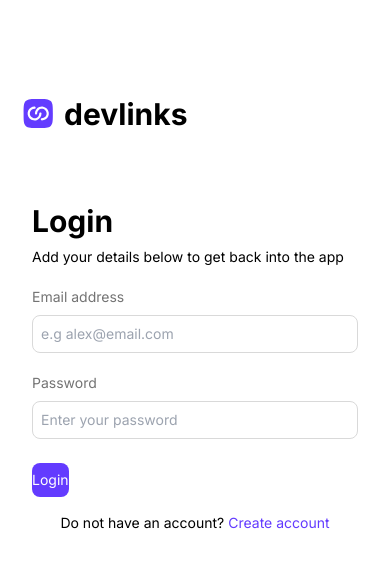
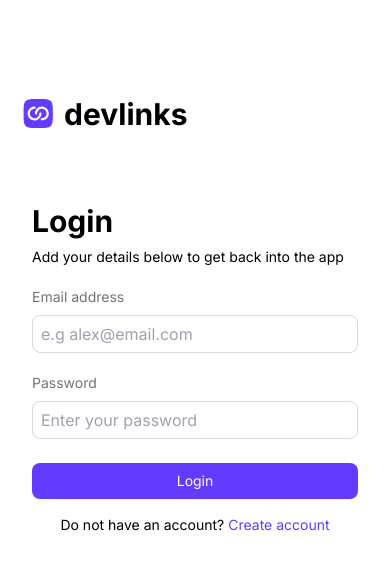
Before and after one commit to adeboyeMary/Nextjs-link-sharing-app, a Next.js app: page / in a window 390 px wide. Shown: the top 570 px of the page. Built offline with nearby package versions, Linux system fonts and the light colour scheme.

Commit message:
Edit responsiveness

```diff
--- a/src/pages/createAccount.tsx
+++ b/src/pages/createAccount.tsx
@@ -13,28 +13,31 @@ export default function CreateAccount () {
         </div>
 
         <div className="bg-white md:w-[60%] lg:w-[35%] m-auto p-8 md:rounded-xl lg:rounded-xl
-        text-sm md:text-base lg:text-sm ">
+        text-base md:text-base lg:text-sm ">
           <h1 className="font-bold text-3xl mb-2">Create Account</h1>
           <p className="mb-6">Lets get you started sharing your links!</p>
           <form className="flex flex-col text-[#737373] gap-1 ">
             <>
               <label>Email address</label>
               <input type="text"  className="w-[100%] py-[8px] lg:py-[7px] border-[1px] border-[#D9D9D9] pl-2
-              rounded-lg text-xs focus:border-[1px] focus:border-[#633BFF] focus:shadow-lg focus:outline-none"
+              rounded-lg text-xs focus:border-[1px] focus:border-[#633BFF] focus:shadow-lg focus:outline-none
+              text-[16px] sm:text-[16px] md:text-sm lg:text-sm"
               placeholder="e.g alex@email.com" required/>
             </>
 
             <>
               <label className="mt-3">Create Password</label>
               <input type="text"  className="w-[100%] py-[8px] lg:py-[7px] border-[1px] border-[#D9D9D9] pl-2
-              rounded-lg text-xs focus:border-[1px] focus:border-[#633BFF] focus:shadow-lg focus:outline-none"
+              rounded-lg text-xs focus:border-[1px] focus:border-[#633BFF] focus:shadow-lg focus:outline-none
+              text-[16px] sm:text-[16px] md:text-sm lg:text-sm"
               placeholder="At least 8 characters" required/>
             </>
 
             <>
               <label className="mt-3">Confirm Password</label>
               <input type="text"  className="w-[100%] py-[8px] lg:py-[7px] border-[1px] border-[#D9D9D9] pl-2
-              rounded-lg text-xs focus:border-[1px] focus:border-[#633BFF] focus:shadow-lg focus:outline-none"
+              rounded-lg text-xs focus:border-[1px] focus:border-[#633BFF] focus:shadow-lg focus:outline-none
+              text-[16px] sm:text-[16px] md:text-sm lg:text-sm"
               placeholder="At least 8 characters" required/>
             </>
             <p className="mt-4">Password must contain at least 8 characters</p>
--- a/src/pages/index.tsx
+++ b/src/pages/index.tsx
@@ -2,7 +2,7 @@ import Image from "next/image";
 import { Inter } from "next/font/google";
 import Link from "next/link";
 import devlink from "../asset/devlink.svg";
-import email from "../asset/email.svg";
+// import email from "../asset/email.svg";
 
 const inter = Inter({ subsets: ["latin"] });
 
@@ -22,19 +22,21 @@ export default function Home() {
           <form className="flex flex-col text-[#737373] gap-2 ">
             <>
               <label>Email address</label>
-              <input className="w-[100%] py-[8px] lg:py-[7px] border-[1px] border-[#D9D9D9] rounded-lg text-sm pl-2
+              <input className="w-[100%] py-[8px] lg:py-[7px] border-[1px] border-[#D9D9D9] rounded-lg text-[16px]
+              pl-2 sm:text-[16px] md:text-sm lg:text-sm
               focus:border-[1px] focus:border-[#633BFF] focus:shadow-lg focus:outline-none "
               placeholder="e.g alex@email.com"  required />
             </>
 
             <>
               <label className="mt-3">Password</label>
-              <input className="w-[100%] py-[8px] lg:py-[7px] border-[1px] border-[#D9D9D9] rounded-lg text-sm pl-2
-              focus:border-[1px] focus:border-[#633BFF] focus:shadow-lg focus:outline-none"
+              <input className="w-[100%] py-[8px] lg:py-[7px] border-[1px] border-[#D9D9D9] rounded-lg text-[16px]
+              pl-2 sm:text-[16px] md:text-sm lg:text-sm
+              focus:border-[1px] focus:border-[#633BFF] focus:shadow-lg focus:outline-none "
               placeholder="Enter your password" required />
             </>
             <Link href="/homePage">
-              <button className="bg-[#633BFF] text-white my-4 py-[7px] rounded-lg ">Login</button>
+              <button className="bg-[#633BFF] text-white my-4 py-[8px] w-[100%] rounded-lg ">Login</button>
             </Link>
           </form>
             <p className="text-center">Do not have an account? <Link href='/createAccount' className="text-[#633BFF] ">Create account</Link></p>
```
